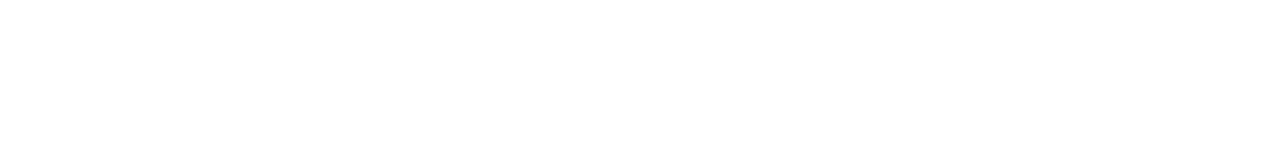
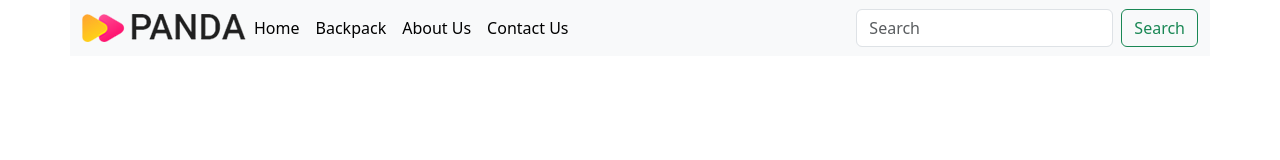
Before and after one commit to Tantsoft/mini_ecommerce, a plain HTML site: page index.html in a window 1280 px wide. Drawn offline with nearby package versions, Linux system fonts and the light colour scheme.

Commit message:
menu part end

```diff
--- a/index.html
+++ b/index.html
@@ -10,7 +10,37 @@
 </head>
 <body>
     <!-- navbar part start -->
+    <nav class="navbar navbar-expand-lg bg-body-tertiary container">
+        <div class="container-fluid">
+           <img src="./images/logo.png " alt="logo" />
+          <button class="navbar-toggler" type="button" data-bs-toggle="collapse" data-bs-target="#navbarSupportedContent" aria-controls="navbarSupportedContent" aria-expanded="false" aria-label="Toggle navigation">
+            <span class="navbar-toggler-icon"></span>
+          </button>
+          <div class="collapse navbar-collapse" id="navbarSupportedContent">
+            <ul class="navbar-nav me-auto mb-2 mb-lg-0">
+              <li class="nav-item">
+                <a class="nav-link active " aria-current="page" href="#">Home</a>
+              </li>
+              <li class="nav-item">
+                <a class="nav-link active" aria-current="page" href="#">Backpack</a>
+              </li>
+              <li class="nav-item">
+                <a class="nav-link active" aria-current="page" href="#">About Us</a>
+              </li>
+              <li class="nav-item">
+                <a class="nav-link active" aria-current="page" href="#">Contact Us</a>
+              </li>
 
+
+
+            </ul>
+            <form class="d-flex" role="search">
+              <input class="form-control me-2" type="search" placeholder="Search" aria-label="Search">
+              <button class="btn btn-outline-success" type="submit">Search</button>
+            </form>
+          </div>
+        </div>
+      </nav>
     <!-- navbar par end -->
 
 
```
